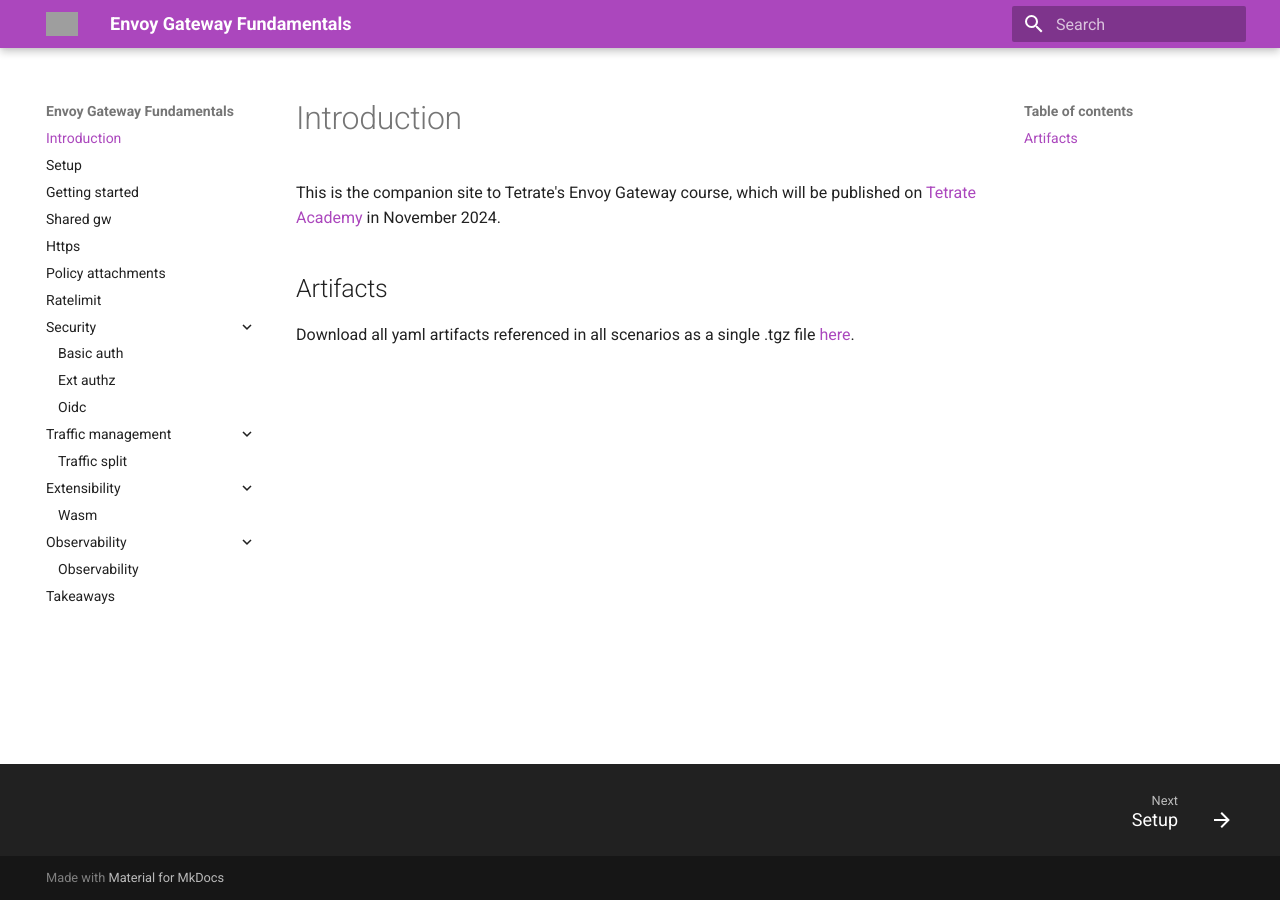
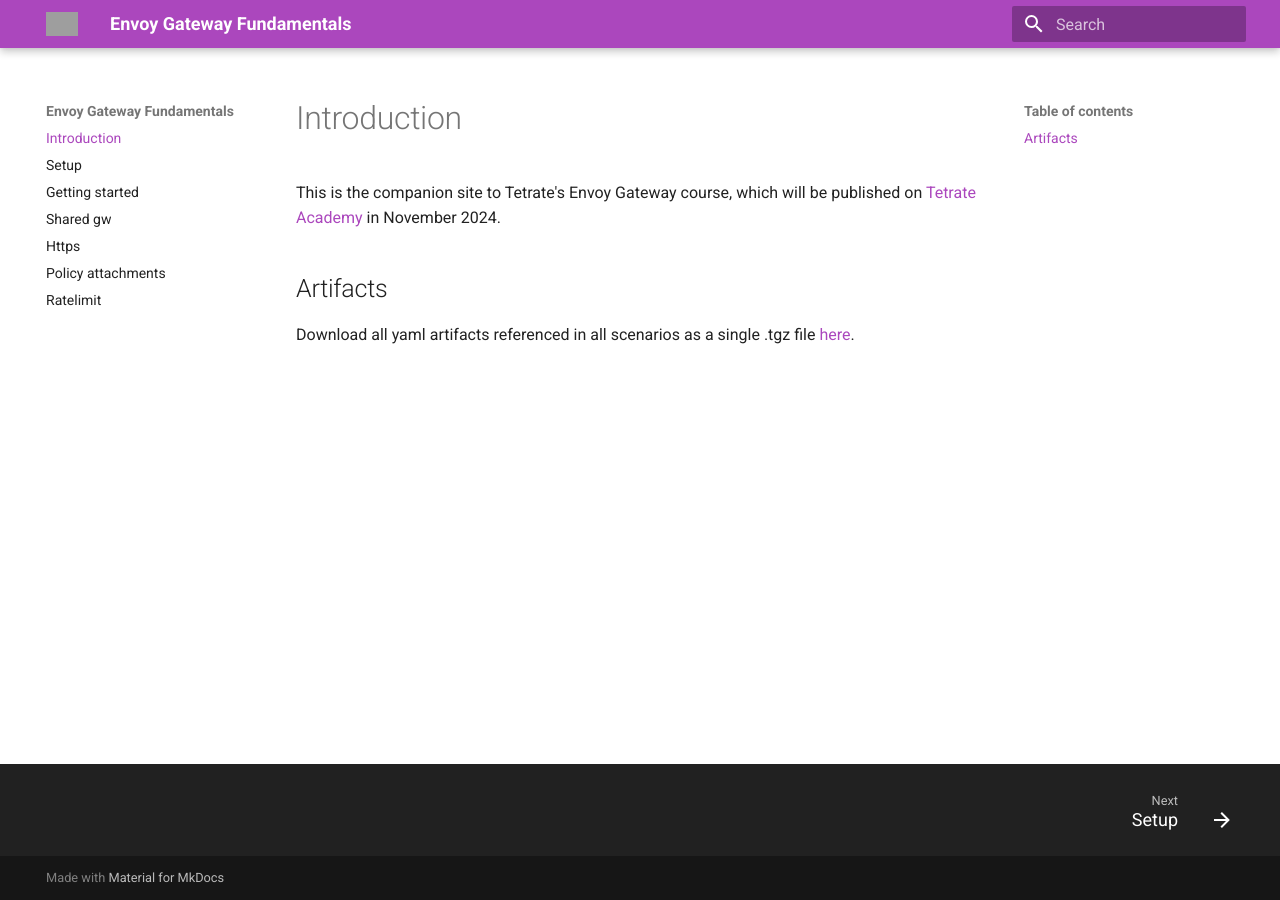
Before and after one commit to tetratelabs/eg-course, an MkDocs documentation site: the page built from docs/index.md, in a window 1280 px wide. Built offline with MkDocs 1.6.1 and Material for MkDocs 9.7.7, drawn with Linux system fonts in a browser that asks for light colours; some of the changed lines change nothing that is shown; grey boxes are pictures that could not be loaded.

Commit message:
comments out from toc topics that are not yet ready to develop

```diff
--- a/mkdocs.yml
+++ b/mkdocs.yml
@@ -21,17 +21,17 @@
   - https.md
   - policy-attachments.md
   - ratelimit.md
-  - Security:
-    - basic-auth.md
-    - ext-authz.md
-    - oidc.md
-  - Traffic management:
-    - traffic-split.md
-  - Extensibility:
-    - wasm.md
-  - Observability:
-    - observability.md
-  - takeaways.md
+#  - Security:
+#    - basic-auth.md
+#    - ext-authz.md
+#    - oidc.md
+#  - Traffic management:
+#    - traffic-split.md
+#  - Extensibility:
+#    - wasm.md
+#  - Observability:
+#    - observability.md
+#  - takeaways.md
 markdown_extensions:
   - admonition
   - pymdownx.details
```
